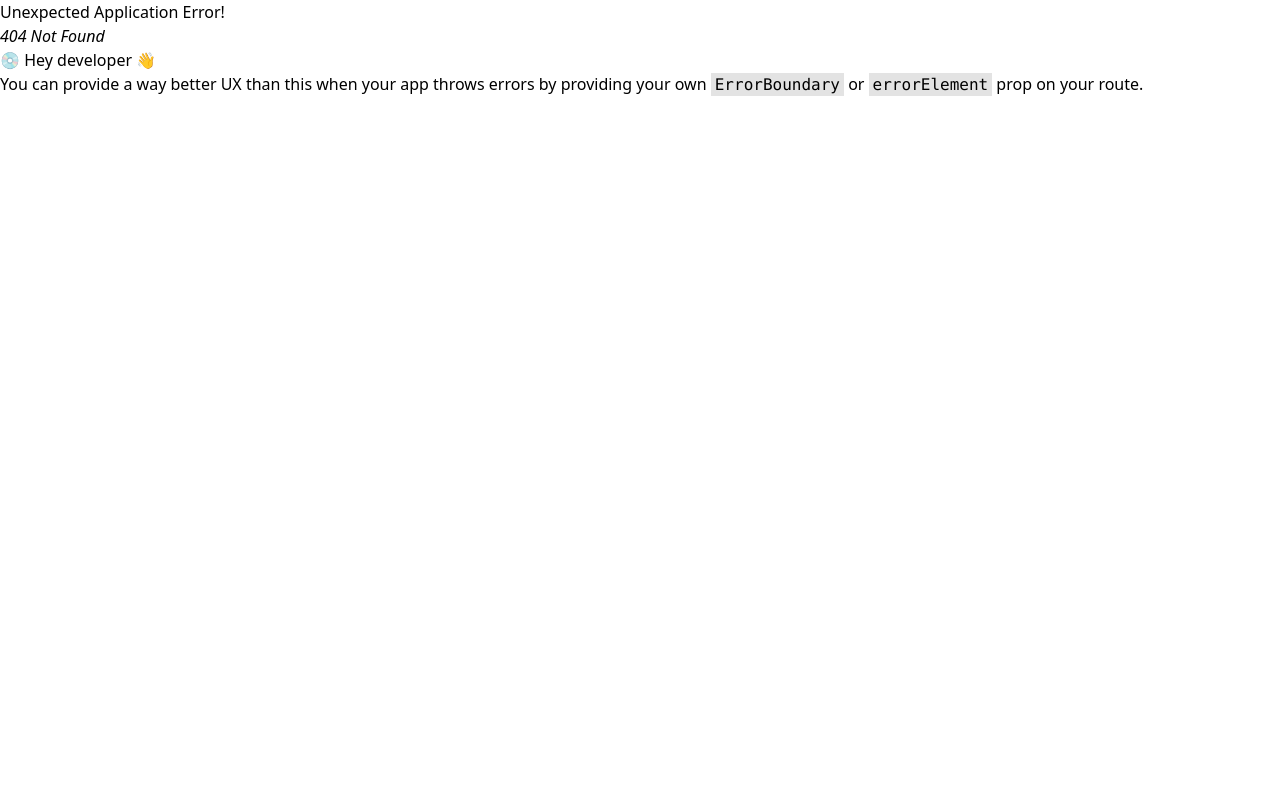
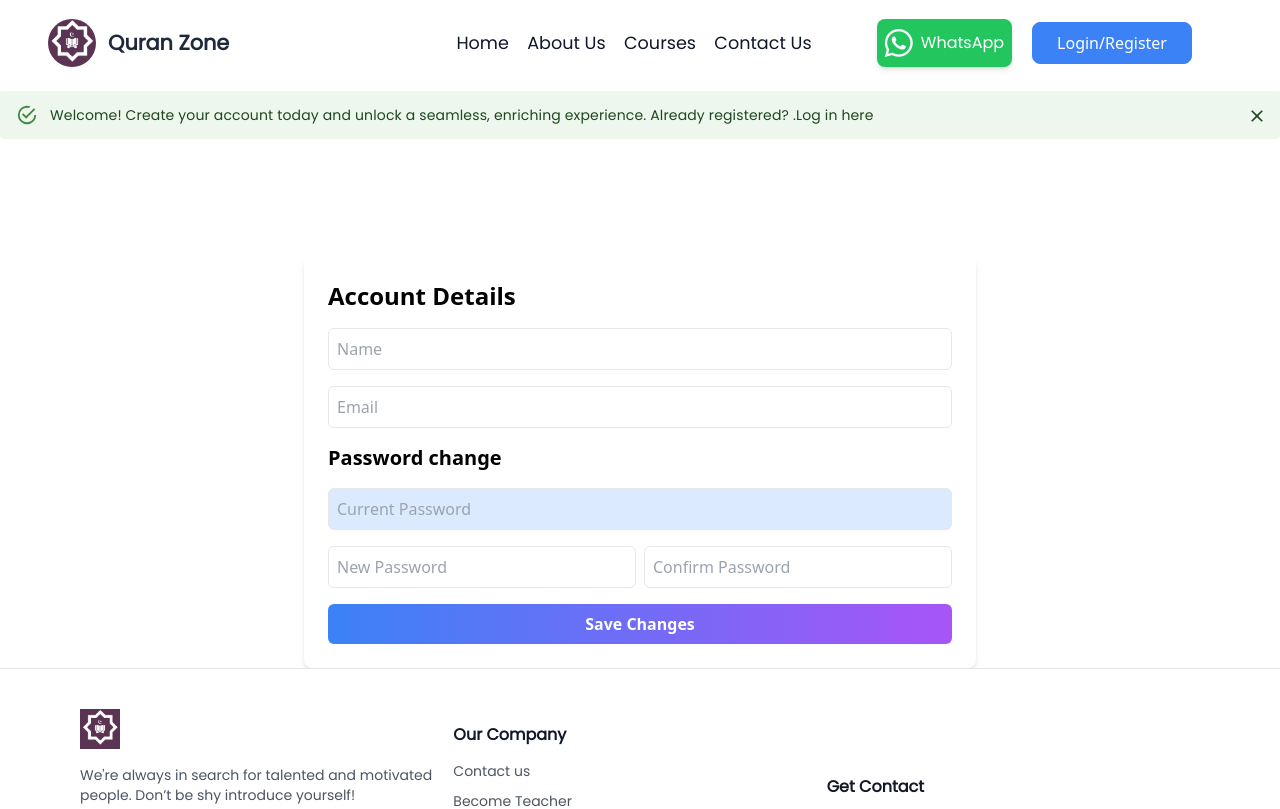
Before and after one commit to rahimadnan01/Quran-zone, a React (Vite) app in the folder Frontend/: page /User-account in a window 1280 px wide. Before the commit this address had no page. Shown: the top 809 px of the page. Built offline with nearby package versions, Linux system fonts and the light colour scheme.

Commit message:
Dashboard pages completed

```diff
--- a/Frontend/src/components/Layouts/UserProfile.jsx
+++ b/Frontend/src/components/Layouts/UserProfile.jsx
@@ -2,6 +2,9 @@ import React, { useEffect, useState } from "react";
 import { Card, Button, Avatar } from "@mui/material";
 import { useAuth } from "../../context/Auth.jsx";
 import axios from "axios";
+import { NavLink } from "react-router-dom";
+import { User } from "lucide-react";
+import DashboardCourses from "../UI/DashboardCourses.jsx";
 const UserProfile = () => {
   const [isHovered, setIsHovered] = useState(false);
   const { user, logout } = useAuth();
@@ -43,12 +46,25 @@ const UserProfile = () => {
         >
           <Avatar style={{ width: 50, height: 50, marginBottom: 10 }} />
           <h4>{user.username}</h4>
-          <p style={{ color: "blue", cursor: "pointer" }}>View Profile</p>
+          <NavLink to={"/dashboard"}>
+            <p style={{ color: "blue", cursor: "pointer" }}>View Profile</p>
+          </NavLink>
           <hr />
-          <p className="cursor-pointer">🏠 My Dashboard</p>
-          <p className="cursor-pointer">📚 Enrolled Courses</p>
-          <p className="cursor-pointer">📅 Classes</p>
-          <p className="cursor-pointer">🛒 Order History</p>
+          <NavLink to={"/dashboard"}>
+            <p className="cursor-pointer">🏠 My Dashboard</p>
+          </NavLink>
+          <NavLink to={"/User-courses"}>
+            <p className="cursor-pointer">📚 Enrolled Courses</p>
+          </NavLink>
+          <NavLink to={"/User-classes"}>
+            <p className="cursor-pointer">📅 Classes</p>
+          </NavLink>
+          <NavLink to={"/User-account"}>
+            <p className="cursor-pointer flex">
+              <User className="w-6 h-6 text-gray-600" />
+              Account details
+            </p>
+          </NavLink>
           <Button
             variant="contained"
             color="error"
--- /dev/null
+++ b/Frontend/src/components/UI/DashboardCourses.jsx
@@ -0,0 +1,51 @@
+import React from "react";
+import Navbar from "../Layouts/Navbar";
+import Footer from "../Layouts/Footer";
+
+const DashboardCourses = () => {
+  return (
+    <div className="min-h-screen w-full flex flex-col mt-[15%] ">
+      <Navbar />
+      <div className="p-6 bg-white shadow-md rounded-lg">
+        <h1 className="text-2xl font-bold mb-4">Enrollments</h1>
+        <table className="table-auto w-full border-collapse border border-gray-200">
+          <thead className="bg-gray-100">
+            <tr>
+              <th className="border border-gray-200 px-4 py-2 text-left text-gray-600">
+                #ID
+              </th>
+              <th className="border border-gray-200 px-4 py-2 text-left text-gray-600">
+                Class
+              </th>
+              <th className="border border-gray-200 px-4 py-2 text-left text-gray-600">
+                Dues Status
+              </th>
+              <th className="border border-gray-200 px-4 py-2 text-left text-gray-600">
+                Status
+              </th>
+            </tr>
+          </thead>
+          <tbody>
+            {[1, 2].map((id) => (
+              <tr key={id} className="hover:bg-gray-50 transition-all">
+                <td className="border border-gray-200 px-4 py-2">{id}</td>
+                <td className="border border-gray-200 px-4 py-2">
+                  Nazra Quran with Tajweed
+                </td>
+                <td className="border border-gray-200 px-4 py-2">PAID</td>
+                <td className="border border-gray-200 px-4 py-2">
+                  <span className="bg-red-500 text-white text-sm px-2 py-1 rounded">
+                    Pending
+                  </span>
+                </td>
+              </tr>
+            ))}
+          </tbody>
+        </table>
+      </div>
+      <Footer />
+    </div>
+  );
+};
+
+export default DashboardCourses;
--- /dev/null
+++ b/Frontend/src/components/UI/UserAccount.jsx
@@ -0,0 +1,92 @@
+import { useForm } from "react-hook-form";
+import Navbar from "../Layouts/Navbar";
+import Footer from "../Layouts/Footer";
+
+export default function AccountDetailsForm() {
+  const {
+    register,
+    handleSubmit,
+    formState: { errors },
+  } = useForm();
+
+  const onSubmit = (data) => {
+    console.log(data);
+    alert("Changes Saved!");
+  };
+
+  return (
+    <div>
+      <Navbar />
+      <div className="bg-white p-6 rounded-lg mt-[20%] shadow-md max-w-2xl mx-auto">
+        <h2 className="text-2xl font-bold mb-4">Account Details</h2>
+        <form onSubmit={handleSubmit(onSubmit)} className="space-y-4">
+          <input
+            type="text"
+            placeholder="Name"
+            {...register("name", { required: "Name is required" })}
+            className="w-full p-2 border rounded-md"
+          />
+          {errors.name && (
+            <p className="text-red-500 text-sm">{errors.name.message}</p>
+          )}
+
+          <input
+            type="email"
+            placeholder="Email"
+            {...register("email", { required: "Email is required" })}
+            className="w-full p-2 border rounded-md"
+          />
+          {errors.email && (
+            <p className="text-red-500 text-sm">{errors.email.message}</p>
+          )}
+
+          <h3 className="text-xl font-semibold mt-4">Password change</h3>
+          <input
+            type="password"
+            placeholder="Current Password"
+            {...register("currentPassword", {
+              required: "Current password is required",
+            })}
+            className="w-full p-2 border rounded-md bg-blue-100"
+          />
+          {errors.currentPassword && (
+            <p className="text-red-500 text-sm">
+              {errors.currentPassword.message}
+            </p>
+          )}
+
+          <div className="flex space-x-2">
+            <input
+              type="password"
+              placeholder="New Password"
+              {...register("newPassword")}
+              className="w-full p-2 border rounded-md"
+            />
+            <input
+              type="password"
+              placeholder="Confirm Password"
+              {...register("confirmPassword", {
+                validate: (value, { newPassword }) =>
+                  value === newPassword || "Passwords do not match",
+              })}
+              className="w-full p-2 border rounded-md"
+            />
+          </div>
+          {errors.confirmPassword && (
+            <p className="text-red-500 text-sm">
+              {errors.confirmPassword.message}
+            </p>
+          )}
+
+          <button
+            type="submit"
+            className="w-full p-2 mt-4 bg-gradient-to-r from-blue-500 to-purple-500 text-white font-bold rounded-md"
+          >
+            Save Changes
+          </button>
+        </form>
+      </div>
+      <Footer />
+    </div>
+  );
+}
--- /dev/null
+++ b/Frontend/src/components/UI/UserClasses.jsx
@@ -0,0 +1,59 @@
+import Footer from "../Layouts/Footer";
+import Navbar from "../Layouts/Navbar";
+
+export default function ClassesTable() {
+  const classes = [];
+
+  return (
+    <div>
+      <Navbar />
+      <div className="p-6 bg-white shadow-md rounded-lg mt-[10%]">
+        <h1 className="text-2xl font-bold mb-4">Classes</h1>
+        <table className="table-auto w-full border-collapse border border-gray-200">
+          <thead className="bg-gray-100">
+            <tr>
+              <th className="border border-gray-200 px-4 py-2 text-left text-gray-600">
+                Class Name
+              </th>
+              <th className="border border-gray-200 px-4 py-2 text-left text-gray-600">
+                Class Time
+              </th>
+              <th className="border border-gray-200 px-4 py-2 text-left text-gray-600">
+                Action
+              </th>
+            </tr>
+          </thead>
+          <tbody>
+            {classes.length > 0 ? (
+              classes.map((classItem, index) => (
+                <tr key={index} className="hover:bg-gray-50 transition-all">
+                  <td className="border border-gray-200 px-4 py-2">
+                    {classItem.name}
+                  </td>
+                  <td className="border border-gray-200 px-4 py-2">
+                    {classItem.time}
+                  </td>
+                  <td className="border border-gray-200 px-4 py-2">
+                    <button className="bg-blue-500 text-white px-3 py-1 rounded hover:bg-blue-600 transition">
+                      Join
+                    </button>
+                  </td>
+                </tr>
+              ))
+            ) : (
+              <tr>
+                <td
+                  colSpan="3"
+                  className="border border-gray-200 px-4 py-2 text-center text-gray-500"
+                >
+                  No classes available
+                </td>
+              </tr>
+            )}
+          </tbody>
+        </table>
+      </div>
+      <Footer />
+    </div>
+  );
+}
--- /dev/null
+++ b/Frontend/src/pages/Dashboard.jsx
@@ -0,0 +1,33 @@
+import React from "react";
+import Navbar from "../components/Layouts/Navbar";
+import Footer from "../components/Layouts/Footer";
+import { useAuth } from "../context/Auth";
+
+const Dashboard = () => {
+  const { user } = useAuth();
+  return (
+    <div className="min-h-screen w-full flex flex-col my-[15%] mb-10">
+      <Navbar />
+      <div className="p-6 bg-white shadow-md rounded-lg">
+        <h1 className="text-2xl font-bold mb-2">Dashboard</h1>
+        <p className="text-gray-700 mb-4">
+          Hello, <span className="font-bold">{user.username}</span>
+        </p>
+        <h2 className="font-semibold text-lg mb-2">
+          Welcome to your personalized dashboard!
+        </h2>
+        <p className="text-gray-600">
+          Easily manage your learning journey by accessing your courses,
+          scheduled classes, and personal profile all in one place. Stay on top
+          of your progress, track achievements, and dive back into your studies
+          whenever you like. Your path to knowledge and spiritual growth is just
+          a click away.
+        </p>
+      </div>
+
+      <Footer />
+    </div>
+  );
+};
+
+export default Dashboard;
```
Also changed, not shown: Frontend/src/App.jsx (+20 -0 lines).
